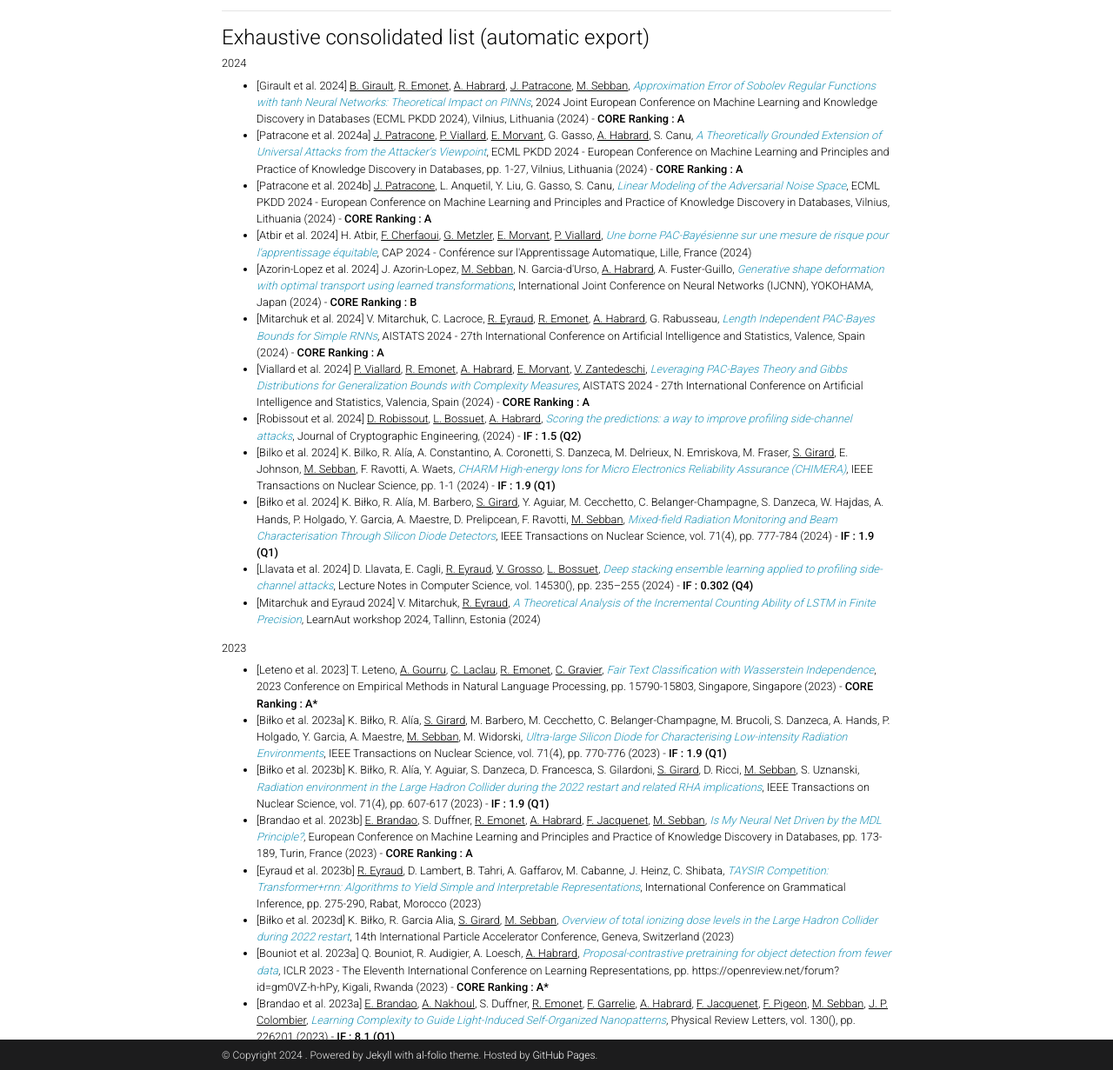
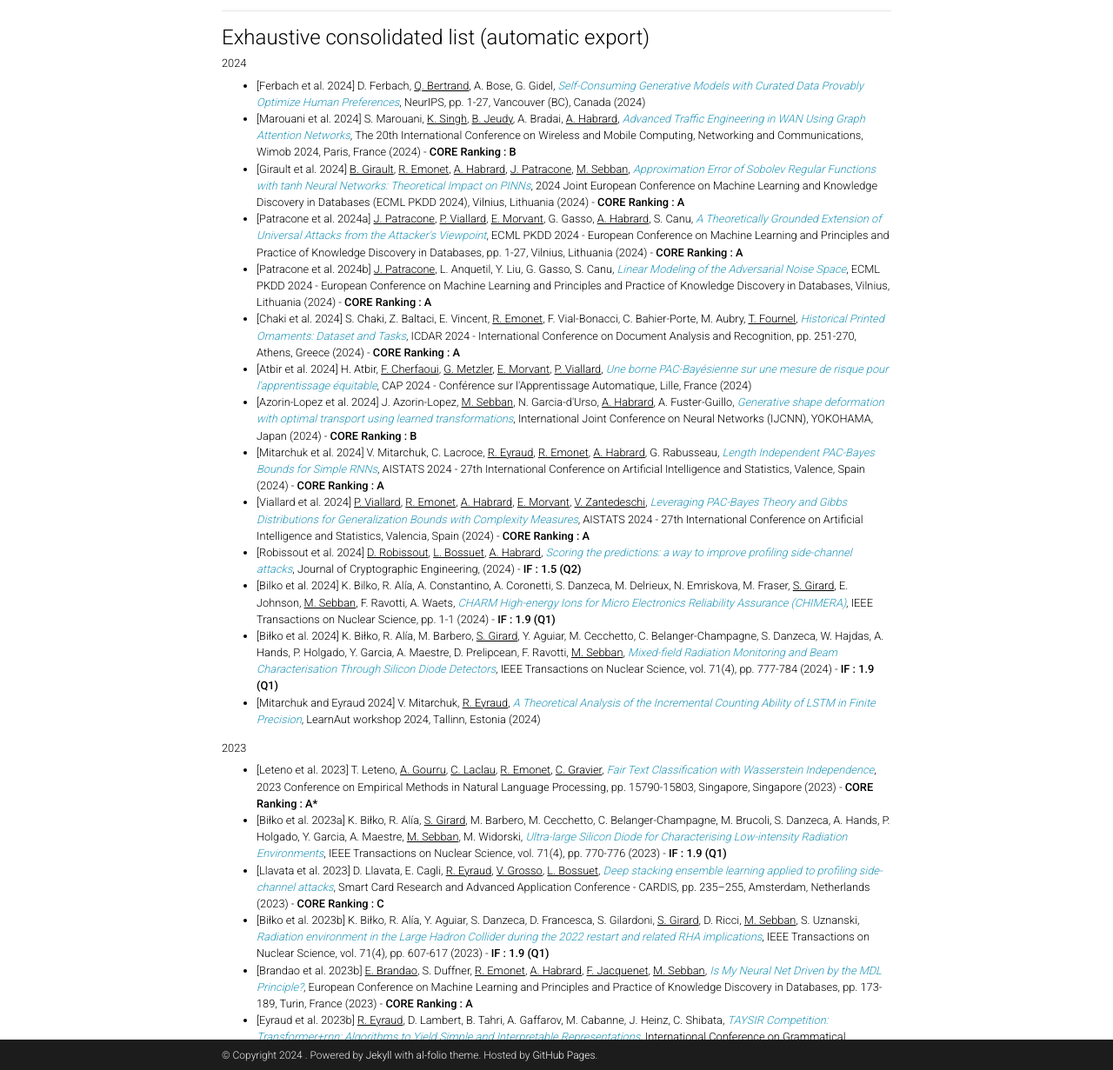
Before and after one commit to labhc-malice/labhc-malice.github.io, a Jekyll site: the page built from _pages/publications.md, in a window 1280 px wide and 1400 px high, scrolled down 429 px, cut to the strip 169-1400 px from the top of the window. Shown: the whole strip at 87% size. Built offline with Jekyll 4.4.1, drawn with Linux system fonts in a browser that asks for light colours; comment, search, counter and statistics services are not loaded; a style sheet for code colours, icons or effects is not loaded.

Commit message:
Update labmetry

```diff
--- a/_includes/labmetry_raw.html
+++ b/_includes/labmetry_raw.html
@@ -1,7 +1,20 @@
 
                                                     <h2>2024</h2>
             <ul>
-                <li>[Girault et al. 2024]                         <u>B. Girault</u>,
+                <li>[Ferbach et al. 2024]             D. Ferbach,                             <u>Q. Bertrand</u>,
+                        A. Bose,                 G. Gidel,
+<em><a href="https://hal.science/hal-04711701v1" target="_blank">Self-Consuming Generative Models with Curated Data Provably Optimize Human Preferences</a></em>, NeurIPS, pp. 1-27, Vancouver (BC), Canada (2024)
+</li>
+                            <li>[Marouani et al. 2024]             S. Marouani,                             <u>K. Singh</u>,
+                                    <u>B. Jeudy</u>,
+                        A. Bradai,                             <u>A. Habrard</u>,
+
+<em><a href="https://hal.science/hal-04698713" target="_blank">Advanced Traffic Engineering in WAN Using Graph Attention Networks</a></em>, The 20th International Conference on Wireless and Mobile Computing, Networking and Communications, Wimob 2024, Paris, France (2024)
+     - <strong>
+            CORE Ranking : B
+    </strong>
+</li>
+                            <li>[Girault et al. 2024]                         <u>B. Girault</u>,
                                     <u>R. Emonet</u>,
                                     <u>A. Habrard</u>,
                                     <u>J. Patracone</u>,
@@ -29,6 +42,14 @@
             CORE Ranking : A
     </strong>
 </li>
+                            <li>[Chaki et al. 2024]             S. Chaki,                 Z. Baltaci,                 E. Vincent,                             <u>R. Emonet</u>,
+                        F. Vial-Bonacci,                 C. Bahier-Porte,                 M. Aubry,                             <u>T. Fournel</u>,
+
+<em><a href="https://hal.science/hal-04720711v1" target="_blank">Historical Printed Ornaments: Dataset and Tasks</a></em>, ICDAR 2024 - International Conference on Document Analysis and Recognition, pp. 251-270, Athens, Greece (2024)
+     - <strong>
+            CORE Ranking : A
+    </strong>
+</li>
                             <li>[Atbir et al. 2024]             H. Atbir,                             <u>F. Cherfaoui</u>,
                                     <u>G. Metzler</u>,
                                     <u>E. Morvant</u>,
@@ -48,7 +69,7 @@
                                     <u>R. Emonet</u>,
                                     <u>A. Habrard</u>,
                         G. Rabusseau,
-<em><a href="https://hal.science/hal-04488664" target="_blank">Length Independent PAC-Bayes Bounds for Simple RNNs</a></em>, AISTATS 2024 - 27th International Conference on Artificial Intelligence and Statistics, Valence, Spain (2024)
+<em><a href="https://hal.science/hal-04488664v1" target="_blank">Length Independent PAC-Bayes Bounds for Simple RNNs</a></em>, AISTATS 2024 - 27th International Conference on Artificial Intelligence and Statistics, Valence, Spain (2024)
      - <strong>
             CORE Ranking : A
     </strong>
@@ -76,7 +97,7 @@
                             <li>[Bilko et al. 2024]             K. Bilko,                 R. Alía,                 A. Constantino,                 A. Coronetti,                 S. Danzeca,                 M. Delrieux,                 N. Emriskova,                 M. Fraser,                             <u>S. Girard</u>,
                         E. Johnson,                             <u>M. Sebban</u>,
                         F. Ravotti,                 A. Waets,
-<em><a href="https://hal.science/hal-04421732" target="_blank">CHARM High-energy Ions for Micro Electronics Reliability Assurance (CHIMERA)</a></em>, IEEE Transactions on Nuclear Science, pp. 1-1 (2024)
+<em><a href="https://hal.science/hal-04421732v1" target="_blank">CHARM High-energy Ions for Micro Electronics Reliability Assurance (CHIMERA)</a></em>, IEEE Transactions on Nuclear Science, pp. 1-1 (2024)
      - <strong>
             IF : 1.9 (Q1)
     </strong>
@@ -84,18 +105,9 @@
                             <li>[Biłko et al. 2024]             K. Biłko,                 R. Alía,                 M. Barbero,                             <u>S. Girard</u>,
                         Y. Aguiar,                 M. Cecchetto,                 C. Belanger-Champagne,                 S. Danzeca,                 W. Hajdas,                 A. Hands,                 P. Holgado,                 Y. Garcia,                 A. Maestre,                 D. Prelipcean,                 F. Ravotti,                             <u>M. Sebban</u>,
 
-<em><a href="https://hal.science/hal-04378518" target="_blank">Mixed-field Radiation Monitoring and Beam Characterisation Through Silicon Diode Detectors</a></em>, IEEE Transactions on Nuclear Science, vol. 71(4), pp. 777-784 (2024)
+<em><a href="https://hal.science/hal-04378518v1" target="_blank">Mixed-field Radiation Monitoring and Beam Characterisation Through Silicon Diode Detectors</a></em>, IEEE Transactions on Nuclear Science, vol. 71(4), pp. 777-784 (2024)
      - <strong>
             IF : 1.9 (Q1)
-    </strong>
-</li>
-                            <li>[Llavata et al. 2024]             D. Llavata,                 E. Cagli,                             <u>R. Eyraud</u>,
-                                    <u>V. Grosso</u>,
-                                    <u>L. Bossuet</u>,
-
-<em><a href="https://hal.science/hal-04500209" target="_blank">Deep stacking ensemble learning applied to profiling side-channel attacks</a></em>, Lecture Notes in Computer Science, vol. 14530(), pp. 235–255 (2024)
-     - <strong>
-            IF : 0.302 (Q4)
     </strong>
 </li>
                             <li>[Mitarchuk and Eyraud 2024]             V. Mitarchuk,                             <u>R. Eyraud</u>,
@@ -110,7 +122,7 @@
                                     <u>R. Emonet</u>,
                                     <u>C. Gravier</u>,
 
-<em><a href="https://hal.science/hal-04390768" target="_blank">Fair Text Classification with Wasserstein Independence</a></em>, 2023 Conference on Empirical Methods in Natural Language Processing, pp. 15790-15803, Singapore, Singapore (2023)
+<em><a href="https://hal.science/hal-04390768v1" target="_blank">Fair Text Classification with Wasserstein Independence</a></em>, 2023 Conference on Empirical Methods in Natural Language Processing, pp. 15790-15803, Singapore, Singapore (2023)
      - <strong>
             CORE Ranking : A*
     </strong>
@@ -121,6 +133,15 @@
 <em><a href="https://hal.science/hal-04378515" target="_blank">Ultra-large Silicon Diode for Characterising Low-intensity Radiation Environments</a></em>, IEEE Transactions on Nuclear Science, vol. 71(4), pp. 770-776 (2023)
      - <strong>
             IF : 1.9 (Q1)
+    </strong>
+</li>
+                            <li>[Llavata et al. 2023]             D. Llavata,                 E. Cagli,                             <u>R. Eyraud</u>,
+                                    <u>V. Grosso</u>,
+                                    <u>L. Bossuet</u>,
+
+<em><a href="https://hal.science/hal-04500209v1" target="_blank">Deep stacking ensemble learning applied to profiling side-channel attacks</a></em>, Smart Card Research and Advanced Application Conference  - CARDIS, pp. 235–255, Amsterdam, Netherlands (2023)
+     - <strong>
+            CORE Ranking : C
     </strong>
 </li>
                             <li>[Biłko et al. 2023b]             K. Biłko,                 R. Alía,                 Y. Aguiar,                 S. Danzeca,                 D. Francesca,                 S. Gilardoni,                             <u>S. Girard</u>,
```
